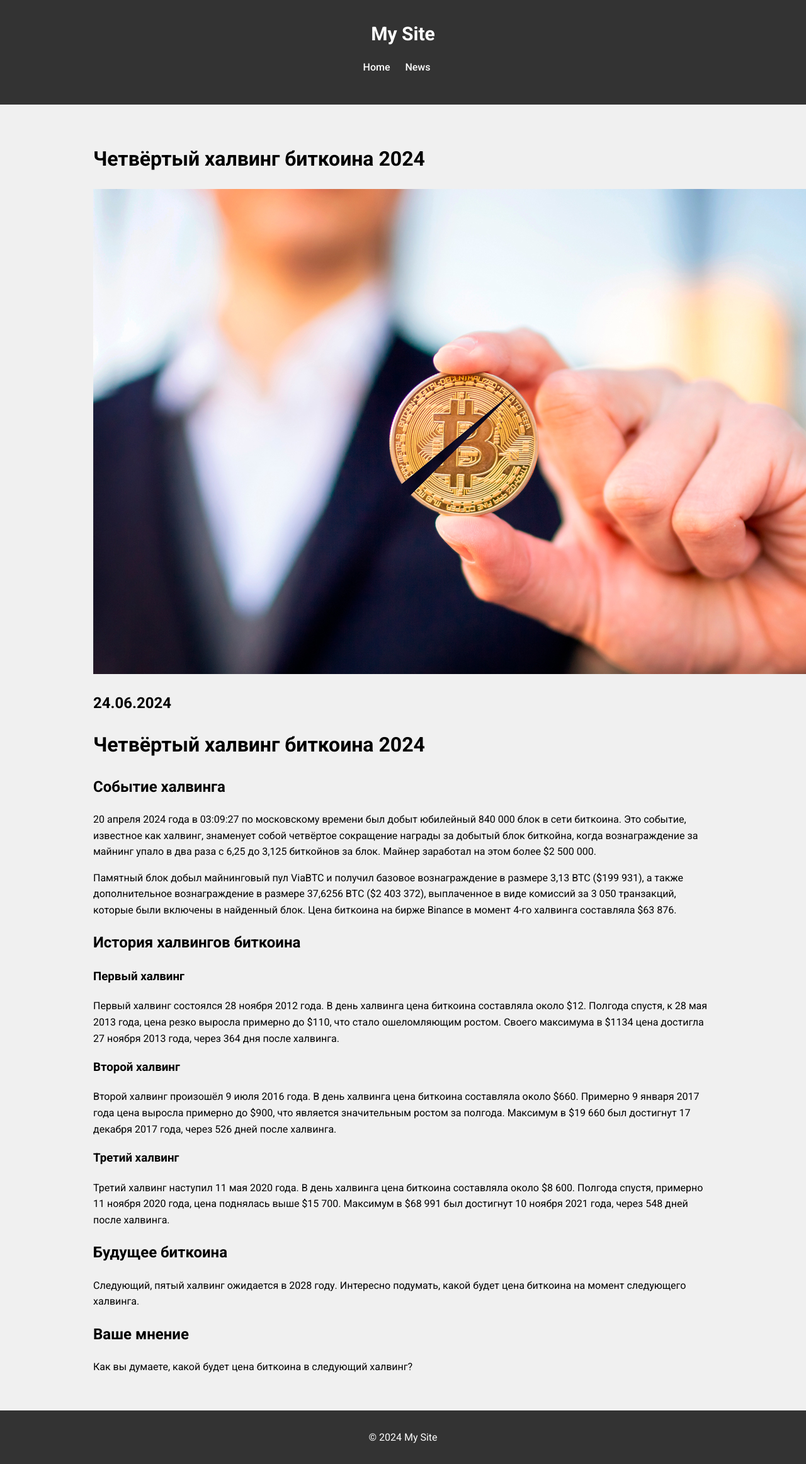
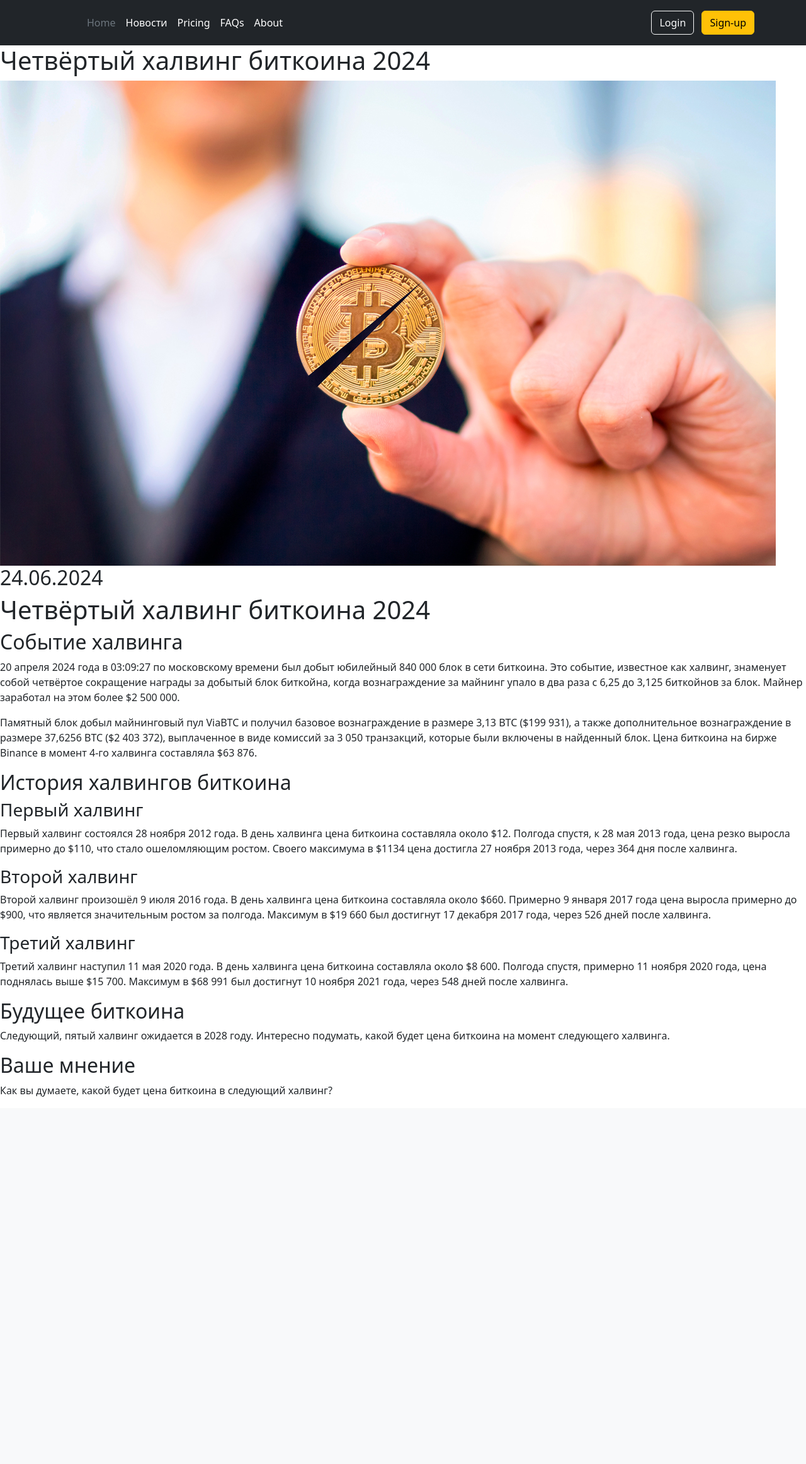
Before and after one commit to Sukhov1986/graduation-project, a Django app: page /news/1 in a window 1280 px wide; the page is wider, and only the part inside the window is pictured. Shown: that part at 63% size. After the commit the page ends 1741 px from the top of that part, so only its background shows below. Run offline with Django 5.2, Linux system fonts and the light colour scheme; data comes from the database, SQL or seed files in the repository; both versions use the stored data as it was after the commit.

Commit message:
add bootstrap

```diff
--- a/blockchain/main/static/css/style.css
+++ b/blockchain/main/static/css/style.css
@@ -7,121 +7,3 @@ body {
     margin: 0;
     padding: 0;
 }
-
-.container {
-    width: 80%;
-    margin: 0 auto;
-    padding: 20px;
-    box-sizing: border-box;
-}
-
-header {
-    background-color: #333;
-    color: #fff;
-    padding: 10px 0;
-}
-
-header h1 {
-    margin: 0;
-    font-size: 30px;
-    text-align: center;
-}
-
-nav ul {
-    list-style-type: none;
-    padding: 0;
-    text-align: center;
-}
-
-nav ul li {
-    display: inline;
-    margin-right: 20px;
-}
-
-nav ul li a {
-    color: #fff;
-    text-decoration: none;
-    font-weight: 500;
-}
-
-nav ul li a:hover {
-    text-decoration: underline;
-}
-
-main {
-    padding: 20px 0;
-}
-
-footer {
-    background-color: #333;
-    color: #fff;
-    padding: 10px 0;
-    text-align: center;
-}
-
-footer p {
-    margin: 0;
-}
-
-# для news
-
-.news-header {
-    position: relative;
-    margin-bottom: 20px;
-}
-
-.news-header img {
-    width: 100%;
-    height: auto;
-    max-height: 300px;
-    object-fit: cover;
-}
-
-.news-list {
-    display: grid;
-    grid-template-columns: repeat(auto-fit, minmax(300px, 1fr));
-    gap: 20px;
-}
-
-.news-item {
-    background-color: #f9f9f9;
-    padding: 20px;
-    border-radius: 8px;
-    box-shadow: 0 0 10px rgba(0, 0, 0, 0.1);
-}
-
-.news-image img {
-    width: 100%;
-    height: auto;
-    max-height: 200px;
-    object-fit: cover;
-    border-radius: 8px;
-    margin-bottom: 10px;
-}
-
-.published-date {
-    color: #999;
-    font-size: 14px;
-    margin-bottom: 5px;
-}
-
-.article-title {
-    font-size: 20px;
-    margin-bottom: 10px;
-}
-
-.article-content {
-    line-height: 1.6;
-}
-
-@media (max-width: 768px) {
-    .news-list {
-        grid-template-columns: 1fr;
-    }
-}
-.article-link {
-    text-decoration: none;
-    color: inherit;
-}
-
-# для article
--- a/blockchain/main/templates/main/base.html
+++ b/blockchain/main/templates/main/base.html
@@ -7,33 +7,44 @@
     <meta name="viewport" content="width=device-width, initial-scale=1.0">
     <title>{% block title %}My Site{% endblock %}</title>
     <link rel="stylesheet" href="{% static 'css/style.css' %}">
+    <link href="https://cdn.jsdelivr.net/npm/bootstrap@5.3.3/dist/css/bootstrap.min.css" rel="stylesheet" integrity="sha384-QWTKZyjpPEjISv5WaRU9OFeRpok6YctnYmDr5pNlyT2bRjXh0JMhjY6hW+ALEwIH" crossorigin="anonymous">
+    <link rel="shortcut icon" href="{% static 'news/favicon (1).ico' %}" type="image/x-icon" />
+
 </head>
 <body>
-    <header>
+<header class="p-3 text-bg-dark">
     <div class="container">
-            <h1>My Site</h1>
-            <nav>
-                <ul>
-                    <li><a href="{% url 'home' %}">Home</a></li>
-                    <li><a href="{% url 'news' %}">News</a></li>
-                    <!-- Добавьте дополнительные пункты меню здесь -->
+      <div class="d-flex flex-wrap align-items-center justify-content-center justify-content-lg-start">
+        <a href="/" class="d-flex align-items-center mb-2 mb-lg-0 text-white text-decoration-none">
+          <svg class="bi me-2" width="40" height="32" role="img" aria-label="Bootstrap"><use xlink:href="#bootstrap"/></svg>
+        </a>
+
+        <ul class="nav col-12 col-lg-auto me-lg-auto mb-2 justify-content-center mb-md-0">
+          <li><a href="{% url 'home' %}" class="nav-link px-2 text-secondary">Home</a></li>
+          <li><a href="{% url 'news'%}" class="nav-link px-2 text-white">Новости</a></li>
+          <li><a href="#" class="nav-link px-2 text-white">Pricing</a></li>
+          <li><a href="#" class="nav-link px-2 text-white">FAQs</a></li>
+          <li><a href="#" class="nav-link px-2 text-white">About</a></li>
         </ul>
-            </nav>
+        <div class="text-end">
+          <button type="button" class="btn btn-outline-light me-2">Login</button>
+          <button type="button" class="btn btn-warning">Sign-up</button>
+        </div>
+      </div>
     </div>
   </header>
 
-    <main>
-        <div class="container">
+
 {% block content %}
-            <!-- Основное содержимое страницы будет вставлено здесь -->
+<h1>Главная страница</h1>
 {% endblock %}
-        </div>
-    </main>
 
 <footer>
-        <div class="container">
-            <p>&copy; 2024 My Site</p>
-        </div>
+
 </footer>
+
+
+
 </body>
+
 </html>
--- a/blockchain/news/templates/news/article.html
+++ b/blockchain/news/templates/news/article.html
@@ -2,9 +2,9 @@
 
 {% block content %}
 <div class="article-container">
-    <h1>{{ st.title }}</h1>
+    <h1 class="article-title">{{ st.title }}</h1>
     <img src="{{ st.image.url }}" alt="Изображение к статье" class="article-image">
-    <h2>{{ st.published_date|date:"d.m.Y" }}</h2>
+    <h2 class="article-date">{{ st.published_date|date:"d.m.Y" }}</h2>
     <div class="article-content">
         {{ st.content|safe }}
     </div>
```
Also changed, not shown: blockchain/news/templates/news/news.html (+25 -22 lines), blockchain/db.sqlite3, blockchain/media/news/images/Solana-ETF.jpg (added), blockchain/news/static/news/favicon (1).ico (added), blockchain/news/static/news/icons8-блокчейн-80.png (added). Lines whose indentation alone changed are shown as unchanged.
